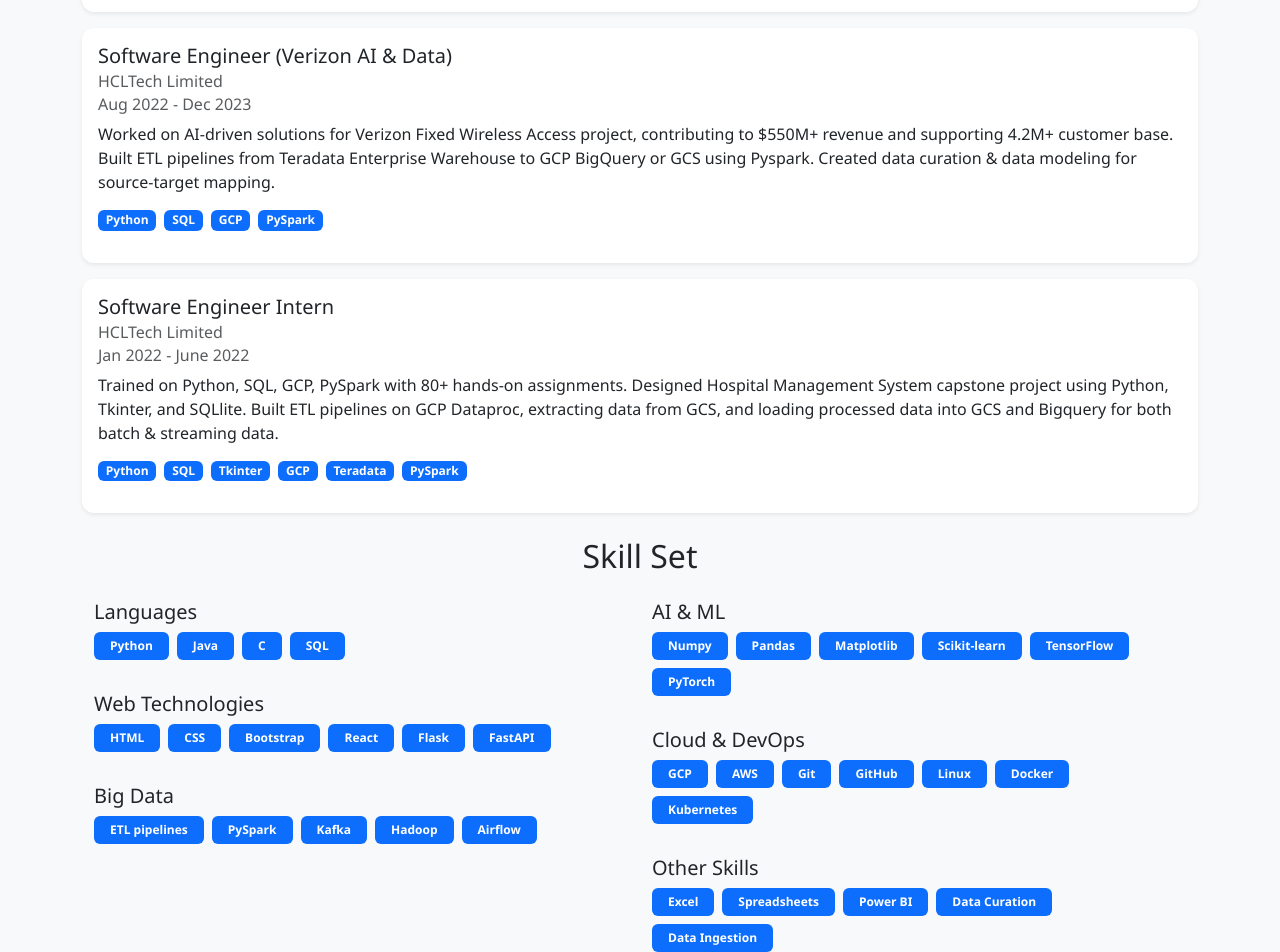
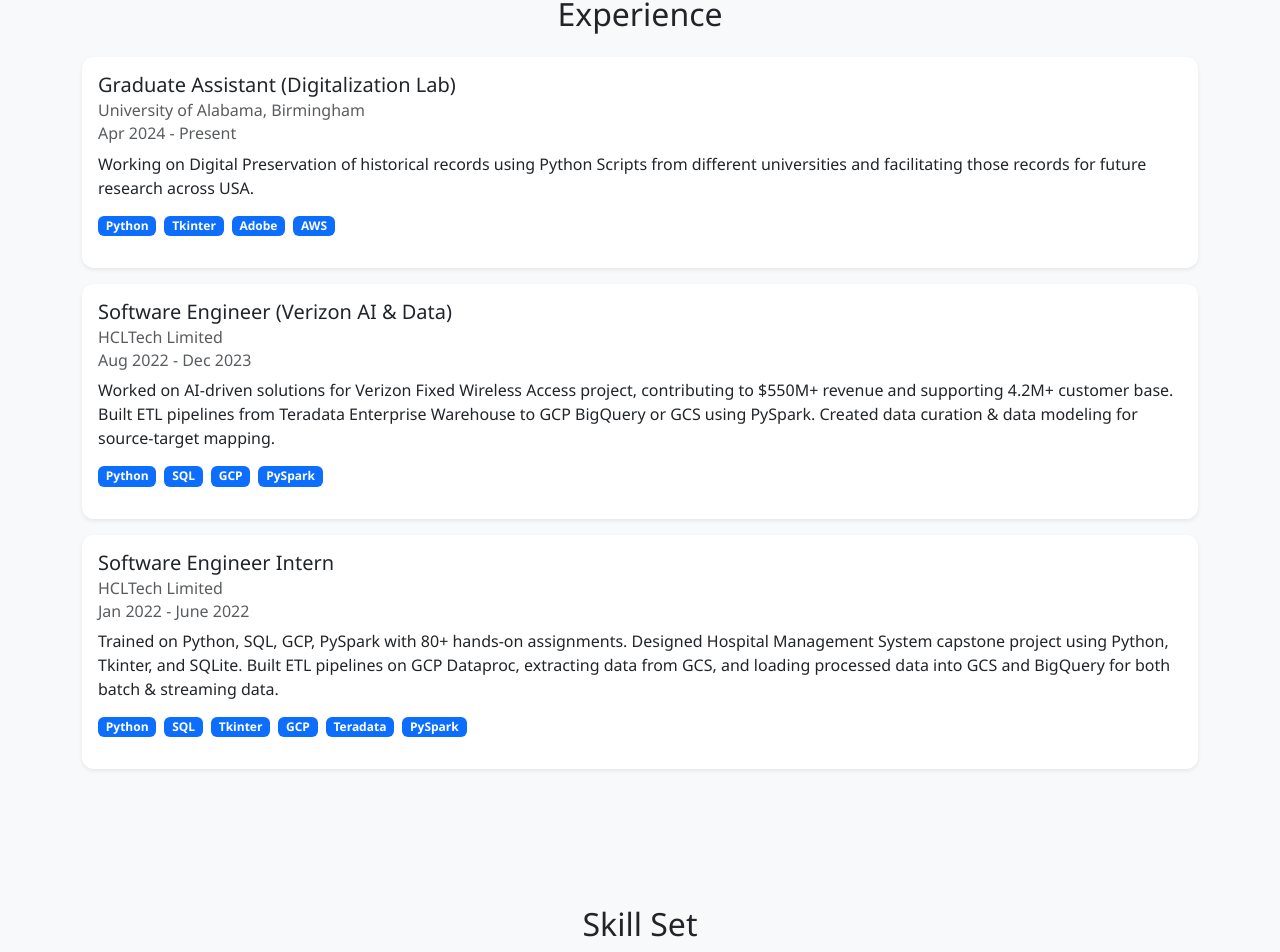
Before and after one commit to ssmaheswar2001/portfolio, a React (Create React App) app: page / in a window 1280 px wide. Shown: the part 1384-2336 px from the top of the page. Built offline with nearby package versions, Linux system fonts and the light colour scheme.

Commit message:
Modifying files for better UI.

```diff
--- a/src/App.css
+++ b/src/App.css
@@ -1,3 +1,7 @@
+html {
+  scroll-behavior: smooth;
+}
+
 body {
   background: linear-gradient(135deg, #f7f8fc 0%, #e1eaff 100%);
   font-family: 'Segoe UI', Tahoma, Geneva, Verdana, sans-serif;
@@ -24,6 +28,13 @@
 
 .card:hover {
   transform: translateY(-5px);
+  box-shadow: 0 8px 25px rgba(0, 0, 0, 0.1);
+}
+
+.nav-link:hover {
+  color: #007bff !important;
+  transform: scale(1.05);
+  transition: all 0.2s ease;
 }
 
 .btn {
--- a/src/App.js
+++ b/src/App.js
@@ -20,19 +20,18 @@
      <div className={darkMode ? 'bg-dark text-light' : 'bg-light text-dark'}>
       <Navbar toggleTheme={toggleTheme} darkMode={darkMode} />
       <div className="container mt-5">
-        <section id="about"><AboutMe /></section>
-        <section id="education"><Education /></section>
-        <section id="experience"><Experience /></section>
-        <section id="skills"><SkillSet /></section>
-        <section id="projects"><Projects /></section>
-        <section id="certifications"><Certifications /></section>
-        <section id="resume"><Resume /></section>
-        <p>© 2025 Surya Sai Maheswar Budidi. All rights reserved.</p>
+        <section id="about" className="py-5"><AboutMe /></section>
+        <section id="education" className="py-5"><Education /></section>
+        <section id="experience" className="py-5"><Experience /></section>
+        <section id="skills" className="py-5"><SkillSet /></section>
+        <section id="projects" className="py-5"><Projects /></section>
+        <section id="certifications" className="py-5"><Certifications /></section>
+        <section id="resume" className="py-5"><Resume /></section>
+        <footer className="text-center py-4 mt-5">
+          <p className="mb-0">© 2025 Surya Sai Maheswar Budidi. All rights reserved.</p>
+        </footer>
+              </div>
       </div>
-      <footer>
-
-      </footer>
-    </div>
     </>
   );
 }
--- a/src/components/Experience.js
+++ b/src/components/Experience.js
@@ -3,24 +3,24 @@
 const Experience = () => {
     const experiences = [
         {
-            position: "Graduate Assisant (Digitalization Lab)",
+            position: "Graduate Assistant (Digitalization Lab)",
             employer: "University of Alabama, Birmingham",
             duration: "Apr 2024 - Present",
-            description: "Working on Digitial Preservation of historical records using Python Scripts from different universities and facilitating those records for future research accross USA.",
+            description: "Working on Digital Preservation of historical records using Python Scripts from different universities and facilitating those records for future research across USA.",
             tech: ["Python", "Tkinter", "Adobe", "AWS"]
         },
         {
             position: "Software Engineer (Verizon AI & Data)",
             employer: "HCLTech Limited",
             duration: "Aug 2022 - Dec 2023",
-            description: "Worked on AI-driven solutions for Verizon Fixed Wireless Access project, contributing to $550M+ revenue and supporting 4.2M+ customer base. Built ETL pipelines from Teradata Enterprise Warehouse to GCP BigQuery or GCS using Pyspark. Created data curation & data modeling for source-target mapping.",
+            description: "Worked on AI-driven solutions for Verizon Fixed Wireless Access project, contributing to $550M+ revenue and supporting 4.2M+ customer base. Built ETL pipelines from Teradata Enterprise Warehouse to GCP BigQuery or GCS using PySpark. Created data curation & data modeling for source-target mapping.",
             tech: ["Python", "SQL", "GCP", "PySpark"]
         },
         {
             position: "Software Engineer Intern",
             employer: "HCLTech Limited",
             duration: "Jan 2022 - June 2022",
-            description: "Trained on Python, SQL, GCP, PySpark with 80+ hands-on assignments. Designed Hospital Management System capstone project using Python, Tkinter, and SQLlite. Built ETL pipelines on GCP Dataproc, extracting data from GCS, and loading processed data into GCS and Bigquery for both batch & streaming data. ",
+            description: "Trained on Python, SQL, GCP, PySpark with 80+ hands-on assignments. Designed Hospital Management System capstone project using Python, Tkinter, and SQLite. Built ETL pipelines on GCP Dataproc, extracting data from GCS, and loading processed data into GCS and BigQuery for both batch & streaming data. ",
             tech: ["Python", "SQL", "Tkinter", "GCP", "Teradata", "PySpark"]
         }
     ]
--- a/src/components/Projects.js
+++ b/src/components/Projects.js
@@ -4,14 +4,14 @@
 const Projects = () => {
   const projects = [
     {
-      title: "Attendance Management system using Computer Vison & RAG Chatbot",
-      description: "Developed a Face recognition attendance management system using YOLOv7 withh FastAPI, React and MongoDB.",
+      title: "Attendance Management System using Computer Vision & RAG Chatbot",
+      description: "Developed a Face recognition attendance management system using YOLOv7 with FastAPI, React and MongoDB.",
       tech: ["Python", "YOLO", "FastAPI", "React", "AWS"],
       github: "https://github.com/ssmaheswar2001/Attendance-Management-System.git"
     },
     {
       title: "SQL Query Assistant (In Progress)",
-      description: "Designing a Text-to-SQL assisant that translates natural language questions into SQL queries using Transformer models. Trained on the WikiSQL and Spider datasets.",
+      description: "Designing a Text-to-SQL assistant that translates natural language questions into SQL queries using Transformer models. Trained on the WikiSQL and Spider datasets.",
       tech: ["Python", "Tensorflow", "React", "AWS"],
       github: ""
     },
@@ -29,14 +29,14 @@
     },
     {
       title: "Uber Trip Analysis using Power BI",
-      description: "A Interactive Dashboard that analyszed uber trip data to provide insights into booking patterns, revenue trens, trip efficiency, and customer behavior.",
-      tech: ["Powr BI"],
+      description: "An Interactive Dashboard that analyzed uber trip data to provide insights into booking patterns, revenue trends, trip efficiency, and customer behavior.",
+      tech: ["Power BI"],
       github: "https://github.com/ssmaheswar2001/Uber-Analysis.git"
     },
     {
       title: "Note Taker Application",
       description: "Developed a Note Taker application which performs CRUD operations using Java, MySQL, Hibernate, JSP, Servlets, HTML and Bootstrap.",
-      tech: ["Java", "MySQL", "Hibernate", "Servelts", "JSP", "HTML", "CSS", "Bootstrap"],
+      tech: ["Java", "MySQL", "Hibernate", "Servlets", "JSP", "HTML", "CSS", "Bootstrap"],
       github: "https://github.com/ssmaheswar2001/NoteTaker/tree/master"
     }
 
@@ -58,6 +58,7 @@
                 <span key={i} className="badge bg-secondary me-2 mb-2">{tech}</span>
               ))}
             </div>
+            {proj.github ? (
               <a
                 href={proj.github}
                 target="_blank"
@@ -66,6 +67,9 @@
               >
                 <FaGithub className="me-1" /> View on GitHub
               </a>
+            ) : (
+              <span className="text-muted small">Coming Soon</span>
+            )}
           </div>
         </div>
         </div>
```
Lines whose indentation alone changed are shown as unchanged.
